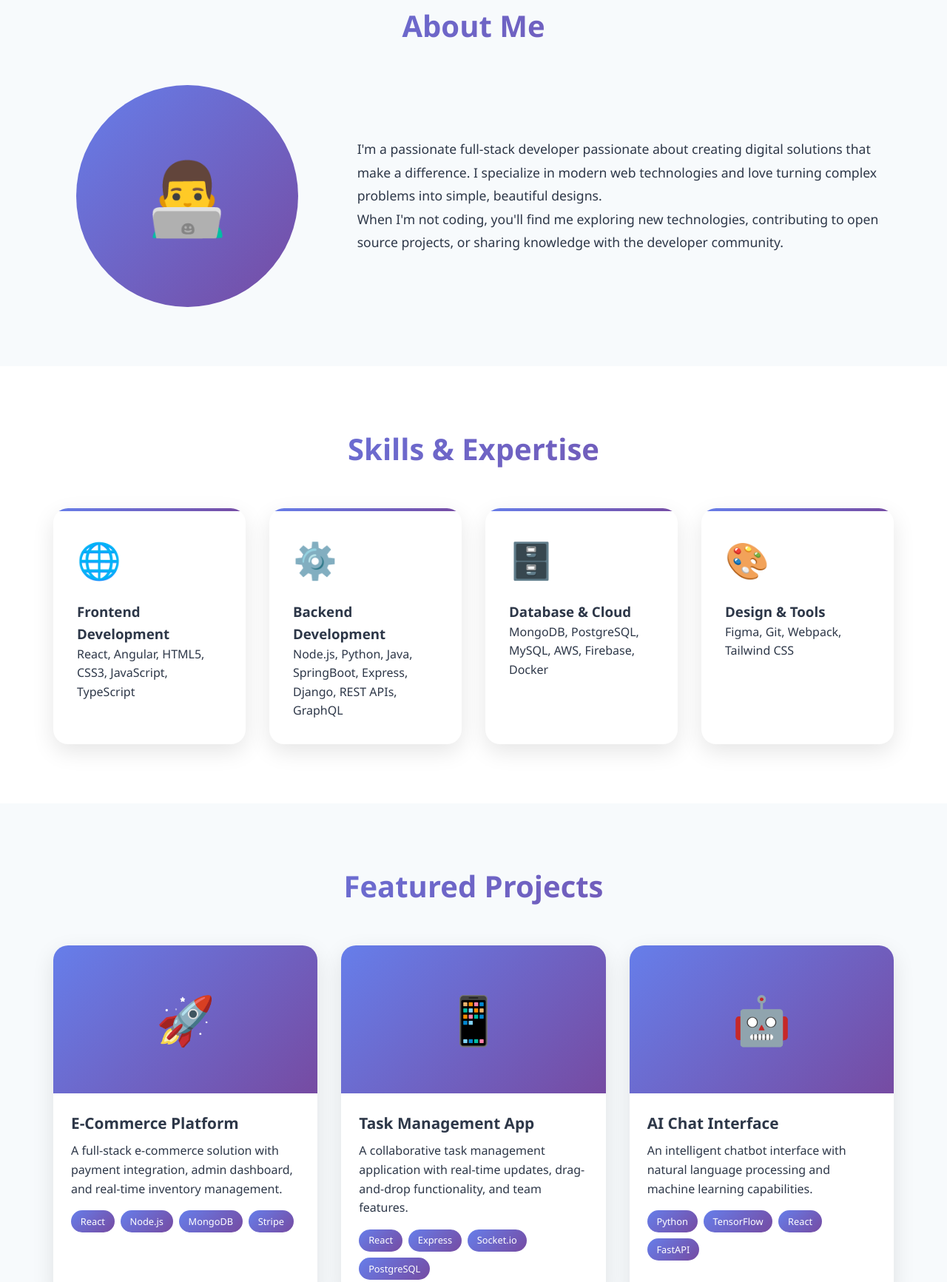
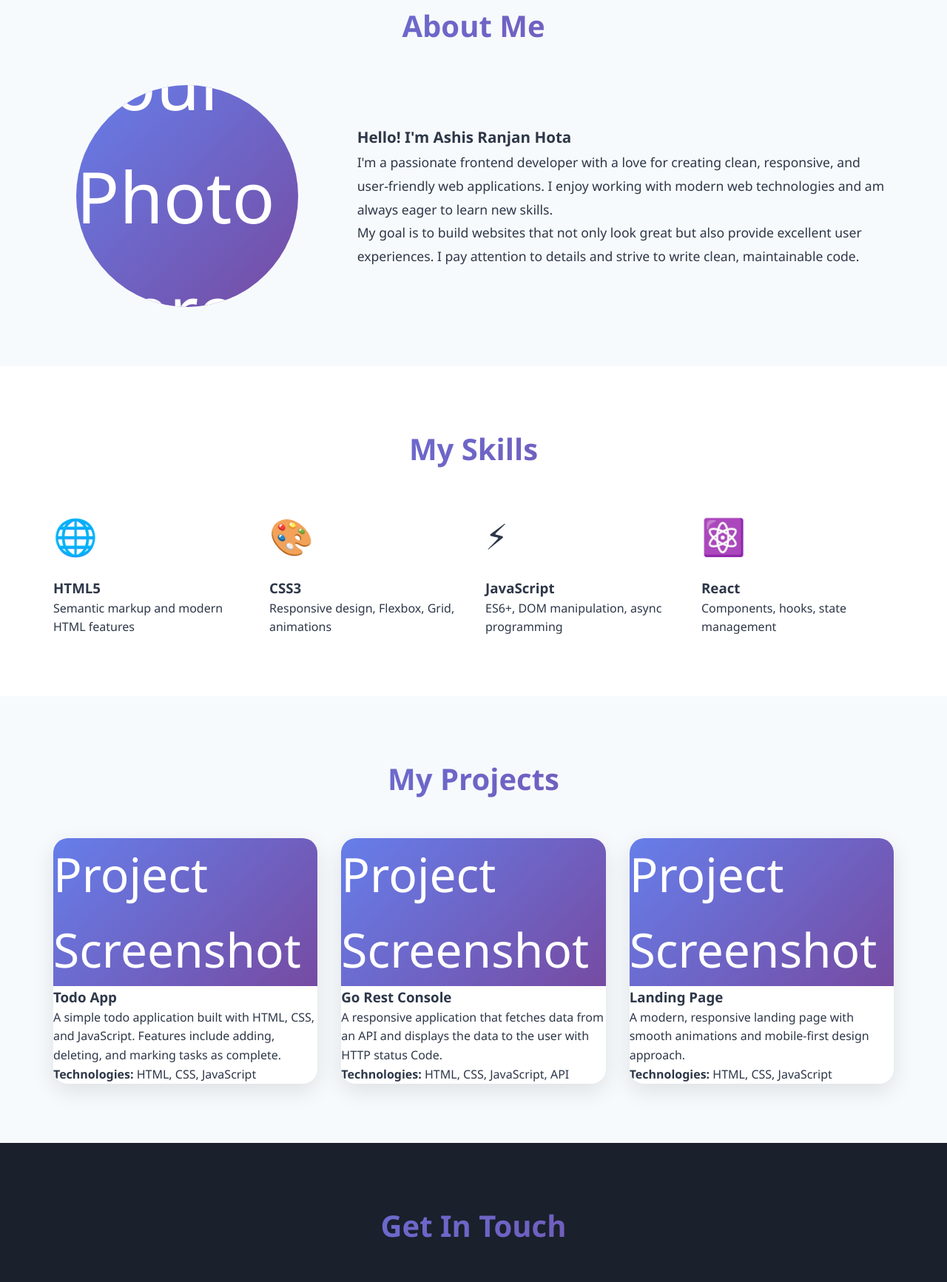
Before and after one commit to ashishota/Portfolio, a plain HTML site: page index.html in a window 1280 px wide. Shown: the part 877-2610 px from the top of the page at 74% size. Drawn offline with Linux system fonts and the light colour scheme.

Commit message:
Update index.html

```diff
--- a/index.html
+++ b/index.html
@@ -3,15 +3,13 @@
   <head>
     <meta charset="UTF-8" />
     <meta name="viewport" content="width=device-width, initial-scale=1.0" />
-    <title>Ashis Ranjan Hota - Portfolio</title>
-
     <link rel="stylesheet" type="text/css" href="styles.css" />
+    <title>Ashis Ranjan Hota - Frontend Developer</title>
   </head>
   <body>
-    <!-- Navigation -->
-    <nav id="navbar">
-      <div class="nav-container">
-        <div class="logo">Ashis Ranjan Hota</div>
+    <header>
+      <nav class="container">
+        <div class="logo">John Doe</div>
         <ul class="nav-links">
           <li><a href="#home">Home</a></li>
           <li><a href="#about">About</a></li>
@@ -19,148 +17,122 @@
           <li><a href="#projects">Projects</a></li>
           <li><a href="#contact">Contact</a></li>
         </ul>
-      </div>
-    </nav>
+        <div class="mobile-menu" onclick="toggleMenu()">
+          <span></span>
+          <span></span>
+          <span></span>
+        </div>
+      </nav>
+    </header>
 
-    <!-- Hero Section -->
     <section id="home" class="hero">
-      <div class="hero-content">
-        <h1>Hi, I'm Ashis Ranjan Hota</h1>
-        <p>Full Stack Developer & Creative Problem Solver</p>
-        <a href="#projects" class="cta-button">View My Work</a>
+      <div class="container">
+        <h1>Frontend Developer</h1>
+        <p>Creating beautiful and functional web experiences</p>
+        <a href="#about" class="btn">Learn More</a>
       </div>
     </section>
 
-    <!-- About Section -->
     <section id="about" class="about">
       <div class="container">
-        <h2 class="section-title fade-in">About Me</h2>
-        <div class="about-content fade-in">
-          <div class="about-image">👨‍💻</div>
+        <h2 class="section-title">About Me</h2>
+        <div class="about-content">
+          <div class="about-image">
+            <div class="profile-pic">Your Photo Here</div>
+          </div>
           <div class="about-text">
+            <h3>Hello! I'm Ashis Ranjan Hota</h3>
             <p>
-              I'm a passionate full-stack developer passionate about creating
-              digital solutions that make a difference. I specialize in modern
-              web technologies and love turning complex problems into simple,
-              beautiful designs.
+              I'm a passionate frontend developer with a love for creating
+              clean, responsive, and user-friendly web applications. I enjoy
+              working with modern web technologies and am always eager to learn
+              new skills.
             </p>
             <p>
-              When I'm not coding, you'll find me exploring new technologies,
-              contributing to open source projects, or sharing knowledge with
-              the developer community.
+              My goal is to build websites that not only look great but also
+              provide excellent user experiences. I pay attention to details and
+              strive to write clean, maintainable code.
             </p>
           </div>
         </div>
       </div>
     </section>
 
-    <!-- Skills Section -->
     <section id="skills" class="skills">
       <div class="container">
-        <h2 class="section-title fade-in">Skills & Expertise</h2>
+        <h2 class="section-title">My Skills</h2>
         <div class="skills-grid">
-          <div class="skill-card fade-in">
-            <span class="skill-icon">🌐</span>
-            <h3>Frontend Development</h3>
-            <p>React, Angular, HTML5, CSS3, JavaScript, TypeScript</p>
+          <div class="skill-item">
+            <div class="skill-icon">🌐</div>
+            <h3>HTML5</h3>
+            <p>Semantic markup and modern HTML features</p>
           </div>
-          <div class="skill-card fade-in">
-            <span class="skill-icon">⚙️</span>
-            <h3>Backend Development</h3>
-            <p>
-              Node.js, Python, Java, SpringBoot, Express, Django, REST APIs,
-              GraphQL
-            </p>
+          <div class="skill-item">
+            <div class="skill-icon">🎨</div>
+            <h3>CSS3</h3>
+            <p>Responsive design, Flexbox, Grid, animations</p>
           </div>
-          <div class="skill-card fade-in">
-            <span class="skill-icon">🗄️</span>
-            <h3>Database & Cloud</h3>
-            <p>MongoDB, PostgreSQL, MySQL, AWS, Firebase, Docker</p>
+          <div class="skill-item">
+            <div class="skill-icon">⚡</div>
+            <h3>JavaScript</h3>
+            <p>ES6+, DOM manipulation, async programming</p>
           </div>
-          <div class="skill-card fade-in">
-            <span class="skill-icon">🎨</span>
-            <h3>Design & Tools</h3>
-            <p>Figma, Git, Webpack, Tailwind CSS</p>
+          <div class="skill-item">
+            <div class="skill-icon">⚛️</div>
+            <h3>React</h3>
+            <p>Components, hooks, state management</p>
           </div>
         </div>
       </div>
     </section>
 
-    <!-- Projects Section -->
     <section id="projects" class="projects">
       <div class="container">
-        <h2 class="section-title fade-in">Featured Projects</h2>
+        <h2 class="section-title">My Projects</h2>
         <div class="projects-grid">
-          <div class="project-card fade-in">
-            <div class="project-image">🚀</div>
-            <div class="project-content">
-              <h3 class="project-title">E-Commerce Platform</h3>
+          <div class="project-card">
+            <div class="project-image">Project Screenshot</div>
+            <div class="project-info">
+              <h3>Todo App</h3>
               <p>
-                A full-stack e-commerce solution with payment integration, admin
-                dashboard, and real-time inventory management.
+                A simple todo application built with HTML, CSS, and JavaScript.
+                Features include adding, deleting, and marking tasks as
+                complete.
               </p>
-              <div class="project-tech">
-                <span class="tech-tag">React</span>
-                <span class="tech-tag">Node.js</span>
-                <span class="tech-tag">MongoDB</span>
-                <span class="tech-tag">Stripe</span>
-              </div>
+              <p><strong>Technologies:</strong> HTML, CSS, JavaScript</p>
             </div>
           </div>
-          <div class="project-card fade-in">
-            <div class="project-image">📱</div>
-            <div class="project-content">
-              <h3 class="project-title">Task Management App</h3>
+          <div class="project-card">
+            <div class="project-image">Project Screenshot</div>
+            <div class="project-info">
+              <h3>Go Rest Console</h3>
               <p>
-                A collaborative task management application with real-time
-                updates, drag-and-drop functionality, and team features.
+                A responsive application that fetches data from an API and
+                displays the data to the user with HTTP status Code.
               </p>
-              <div class="project-tech">
-                <span class="tech-tag">React</span>
-                <span class="tech-tag">Express</span>
-                <span class="tech-tag">Socket.io</span>
-                <span class="tech-tag">PostgreSQL</span>
-              </div>
+              <p><strong>Technologies:</strong> HTML, CSS, JavaScript, API</p>
             </div>
           </div>
-          <div class="project-card fade-in">
-            <div class="project-image">🤖</div>
-            <div class="project-content">
-              <h3 class="project-title">AI Chat Interface</h3>
+          <div class="project-card">
+            <div class="project-image">Project Screenshot</div>
+            <div class="project-info">
+              <h3>Landing Page</h3>
               <p>
-                An intelligent chatbot interface with natural language
-                processing and machine learning capabilities.
+                A modern, responsive landing page with smooth animations and
+                mobile-first design approach.
               </p>
-              <div class="project-tech">
-                <span class="tech-tag">Python</span>
-                <span class="tech-tag">TensorFlow</span>
-                <span class="tech-tag">React</span>
-                <span class="tech-tag">FastAPI</span>
-              </div>
+              <p><strong>Technologies:</strong> HTML, CSS, JavaScript</p>
             </div>
           </div>
         </div>
       </div>
     </section>
 
-    <!-- Contact Section -->
     <section id="contact" class="contact">
       <div class="container">
-        <h2 class="section-title fade-in">Let's Work Together</h2>
-        <div class="contact-content fade-in">
-          <div class="contact-info">
-            <h3>Get In Touch</h3>
-            <p>
-              I'm always interested in new opportunities and exciting projects.
-              Whether you have a question or just want to say hi, feel free to
-              reach out!
-            </p>
-            <br />
-            <p>📧 ashishota83@example.com</p>
-            <p>📱 (+91) 8249609193</p>
-            <p>📍 Bhubanewswar, Odisha, India</p>
-          </div>
-          <form class="contact-form">
+        <h2 class="section-title">Get In Touch</h2>
+        <div class="contact-form">
+          <form onsubmit="handleSubmit(event)">
             <div class="form-group">
               <label for="name">Name</label>
               <input type="text" id="name" name="name" required />
@@ -178,22 +150,15 @@
                 required
               ></textarea>
             </div>
-            <button type="submit" class="submit-btn">Send Message</button>
+            <button type="submit" class="btn">Send Message</button>
           </form>
         </div>
       </div>
     </section>
 
-    <!-- Footer -->
     <footer>
       <div class="container">
-        <div class="social-links">
-          <a href="#">🐙</a>
-          <a href="#">💼</a>
-          <a href="#">🐦</a>
-          <a href="#">📧</a>
-        </div>
-        <p>&copy; 2025 Ashis Ranjan Hota. All rights reserved.</p>
+        <p>&copy; 2024 John Doe. All rights reserved.</p>
       </div>
     </footer>
 
```
